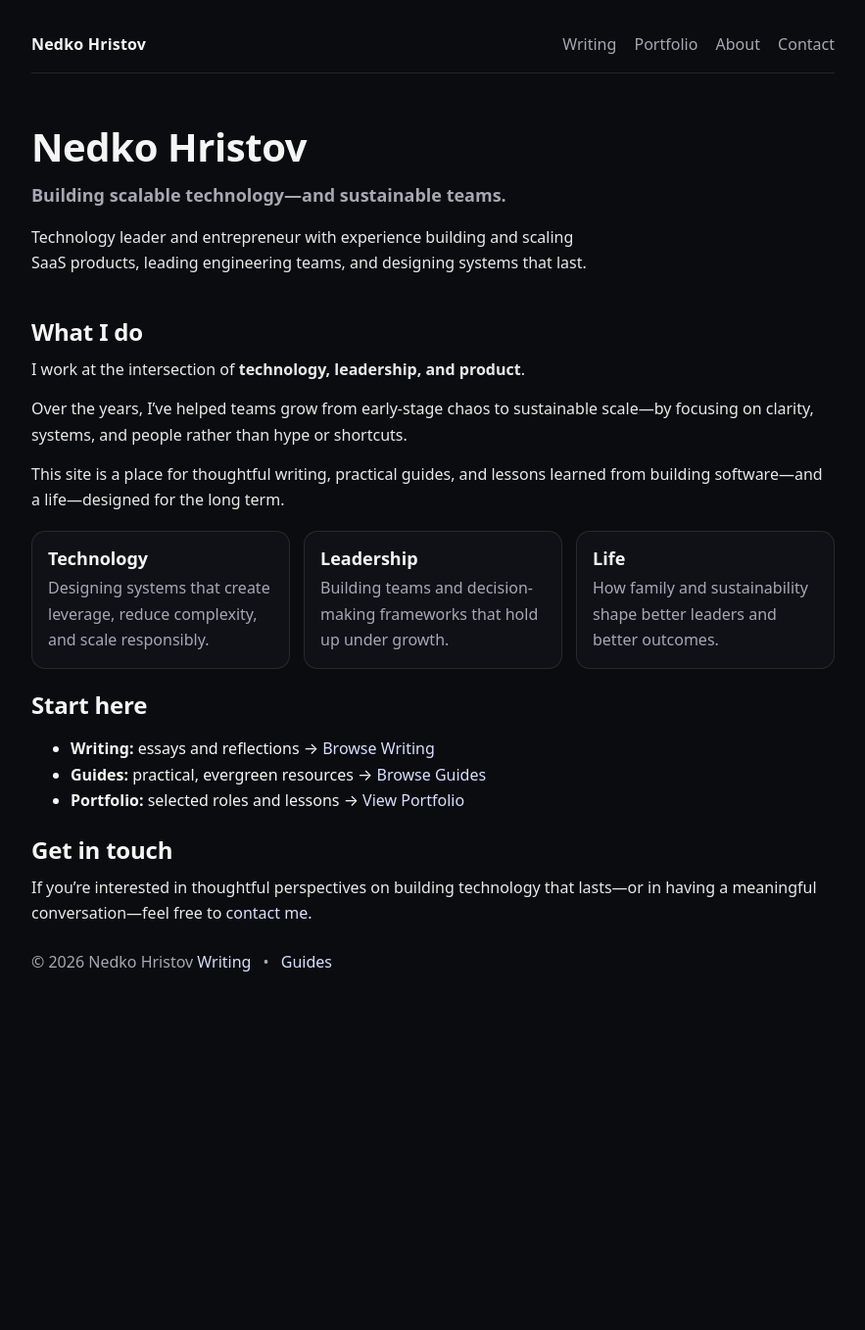
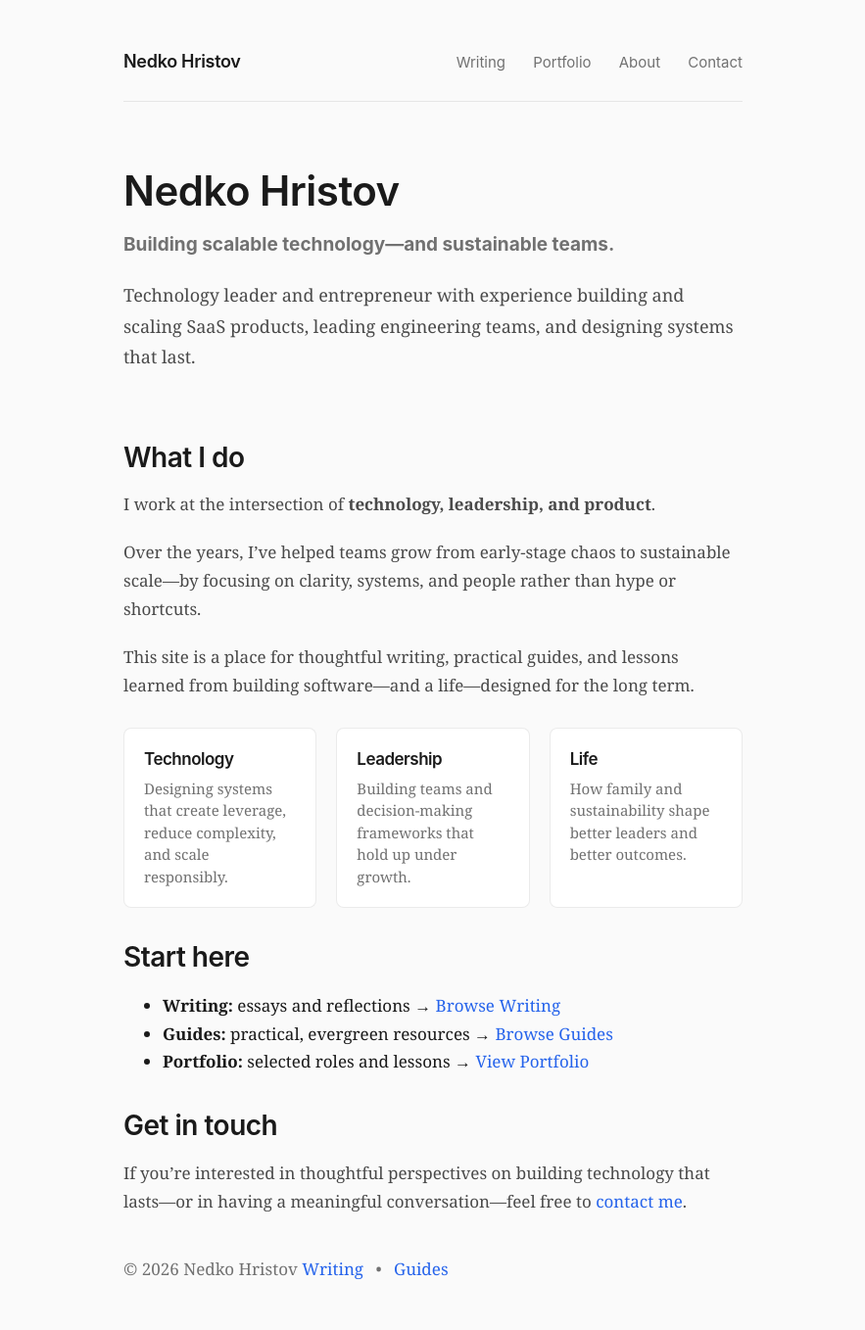
Before and after one commit to nedkoh/nedko.co, a Jekyll site: the page built from index.md, in a window 1280 px wide. Shown: the whole page at 98% size, without its empty margins (198-1081 px from the left). Built offline with Jekyll 4.4.1, drawn with Linux system fonts in a browser that asks for light colours; before the commit the page ends 1028 px from its top, so only the background shows below that.

Commit message:
Update site design to light theme with personal aesthetic
Switch from dark to light background with warm off-white tones.
Use Georgia serif for body text, system sans-serif for headings.
Add generous spacing, styled blockquotes, and improved mobile layout.

```diff
--- a/assets/css/styles.css
+++ b/assets/css/styles.css
@@ -1,10 +1,12 @@
 :root {
-  --bg: #0b0c0f;
-  --panel: #0f1117;
-  --text: #f5f5f5;
-  --muted: #a6a8b3;
-  --line: rgba(255,255,255,0.10);
-  --link: #d9e0ff;
+  --bg: #fafafa;
+  --surface: #ffffff;
+  --text: #1a1a1a;
+  --text-secondary: #4a4a4a;
+  --muted: #717171;
+  --line: rgba(0,0,0,0.08);
+  --accent: #2563eb;
+  --accent-hover: #1d4ed8;
 }
 
 * { box-sizing: border-box; }
@@ -12,86 +14,184 @@ html, body { margin: 0; padding: 0; }
 body {
   background: var(--bg);
   color: var(--text);
-  font: 16px/1.65 ui-sans-serif, system-ui, -apple-system, Segoe UI, Roboto, Helvetica, Arial;
+  font: 17px/1.7 Georgia, 'Times New Roman', serif;
+  -webkit-font-smoothing: antialiased;
 }
 
-a { color: var(--link); text-decoration: none; }
+a { color: var(--accent); text-decoration: none; }
 a:hover { text-decoration: underline; }
 
-.wrap { max-width: 860px; margin: 0 auto; padding: 32px 20px; }
-.main { padding: 28px 0 10px; }
+.wrap { max-width: 680px; margin: 0 auto; padding: 48px 24px; }
+.main { padding: 40px 0 20px; }
 
 .nav {
   display: flex;
   align-items: baseline;
   justify-content: space-between;
-  gap: 18px;
+  gap: 20px;
+  padding-bottom: 24px;
   border-bottom: 1px solid var(--line);
-  padding-bottom: 16px;
 }
 .brand {
-  font-weight: 650;
-  letter-spacing: 0.2px;
+  font-family: -apple-system, BlinkMacSystemFont, 'Segoe UI', Roboto, sans-serif;
+  font-weight: 600;
+  font-size: 18px;
+  letter-spacing: -0.3px;
   color: var(--text);
+}
+.brand:hover { text-decoration: none; }
+.links {
+  font-family: -apple-system, BlinkMacSystemFont, 'Segoe UI', Roboto, sans-serif;
+  font-size: 15px;
 }
 .links a {
   color: var(--muted);
-  margin-left: 14px;
+  margin-left: 24px;
+  transition: color 0.15s;
 }
-.links a:hover { color: var(--text); }
+.links a:hover {
+  color: var(--text);
+  text-decoration: none;
+}
 
-h1, h2, h3 { line-height: 1.25; margin: 22px 0 10px; }
-h1 { font-size: 40px; letter-spacing: -0.4px; }
-h2 { font-size: 24px; letter-spacing: -0.2px; }
-h3 { font-size: 18px; }
+h1, h2, h3 {
+  font-family: -apple-system, BlinkMacSystemFont, 'Segoe UI', Roboto, sans-serif;
+  font-weight: 600;
+  line-height: 1.3;
+  margin: 32px 0 16px;
+  letter-spacing: -0.5px;
+}
+h1 { font-size: 42px; }
+h2 { font-size: 28px; }
+h3 { font-size: 20px; }
 
-p { margin: 0 0 14px; color: rgba(245,245,245,0.95); }
+p { margin: 0 0 20px; color: var(--text-secondary); }
 .subtle { color: var(--muted); }
-hr { border: none; border-top: 1px solid var(--line); margin: 22px 0; }
+hr { border: none; border-top: 1px solid var(--line); margin: 32px 0; }
 
 .hero {
-  padding: 18px 0 6px;
+  padding: 24px 0 16px;
 }
-.hero-title { margin-top: 4px; }
+.hero-title {
+  margin-top: 0;
+  margin-bottom: 12px;
+}
 .hero-tagline {
-  font-size: 18px;
+  font-family: -apple-system, BlinkMacSystemFont, 'Segoe UI', Roboto, sans-serif;
+  font-size: 19px;
   color: var(--muted);
-  margin-top: 8px;
+  margin-top: 0;
+  font-weight: 400;
 }
 .hero-lede {
-  margin-top: 14px;
-  max-width: 64ch;
+  margin-top: 20px;
+  font-size: 18px;
+  line-height: 1.75;
 }
 
 .grid {
   display: grid;
   grid-template-columns: repeat(3, 1fr);
-  gap: 14px;
-  margin-top: 18px;
+  gap: 20px;
+  margin-top: 28px;
 }
 .card {
-  background: var(--panel);
+  background: var(--surface);
   border: 1px solid var(--line);
-  border-radius: 14px;
-  padding: 16px;
+  border-radius: 8px;
+  padding: 20px;
+  transition: box-shadow 0.2s;
 }
-.card h3 { margin: 0 0 6px; }
-.card p { margin: 0; color: var(--muted); }
+.card:hover {
+  box-shadow: 0 4px 12px rgba(0,0,0,0.06);
+}
+.card h3 {
+  margin: 0 0 8px;
+  font-size: 17px;
+}
+.card p {
+  margin: 0;
+  color: var(--muted);
+  font-size: 15px;
+  line-height: 1.5;
+}
 
-.list { margin: 10px 0 0; padding: 0; list-style: none; }
-.list li { padding: 12px 0; border-bottom: 1px solid var(--line); }
+.list { margin: 16px 0 0; padding: 0; list-style: none; }
+.list li {
+  padding: 20px 0;
+  border-bottom: 1px solid var(--line);
+}
 .list li:last-child { border-bottom: none; }
-.list a.title { color: var(--text); font-weight: 600; }
-.meta { color: var(--muted); font-size: 14px; margin-top: 4px; }
+.list a.title {
+  font-family: -apple-system, BlinkMacSystemFont, 'Segoe UI', Roboto, sans-serif;
+  color: var(--text);
+  font-weight: 600;
+  font-size: 18px;
+}
+.list a.title:hover { color: var(--accent); }
+.meta {
+  color: var(--muted);
+  font-family: -apple-system, BlinkMacSystemFont, 'Segoe UI', Roboto, sans-serif;
+  font-size: 14px;
+  margin-top: 6px;
+}
 .dot { margin: 0 8px; color: var(--muted); }
 
-.post-header { margin-bottom: 18px; }
-.post-title { margin-bottom: 8px; }
-.post-meta { color: var(--muted); font-size: 14px; }
-.post-subtitle { color: var(--muted); margin-top: 10px; max-width: 70ch; }
+.post-header { margin-bottom: 28px; }
+.post-title { margin-bottom: 12px; }
+.post-meta {
+  color: var(--muted);
+  font-family: -apple-system, BlinkMacSystemFont, 'Segoe UI', Roboto, sans-serif;
+  font-size: 15px;
+}
+.post-subtitle {
+  color: var(--text-secondary);
+  margin-top: 16px;
+  font-size: 19px;
+  line-height: 1.6;
+}
 
-@media (max-width: 820px) {
-  h1 { font-size: 34px; }
+blockquote {
+  margin: 28px 0;
+  padding: 0 0 0 24px;
+  border-left: 3px solid var(--accent);
+  font-style: italic;
+  color: var(--text-secondary);
+}
+
+code {
+  font-family: 'SF Mono', Consolas, monospace;
+  font-size: 0.9em;
+  background: rgba(0,0,0,0.04);
+  padding: 2px 6px;
+  border-radius: 4px;
+}
+
+pre {
+  background: #1a1a1a;
+  color: #f5f5f5;
+  padding: 20px;
+  border-radius: 8px;
+  overflow-x: auto;
+  font-size: 14px;
+  line-height: 1.5;
+}
+pre code {
+  background: none;
+  padding: 0;
+  color: inherit;
+}
+
+@media (max-width: 720px) {
+  .wrap { padding: 32px 20px; }
+  h1 { font-size: 32px; }
+  h2 { font-size: 24px; }
   .grid { grid-template-columns: 1fr; }
-  .links a { margin-left: 10px; }
+  .links a { margin-left: 16px; }
+  .nav {
+    flex-direction: column;
+    align-items: flex-start;
+    gap: 12px;
+  }
+  .links { margin-left: -16px; }
 }
```
